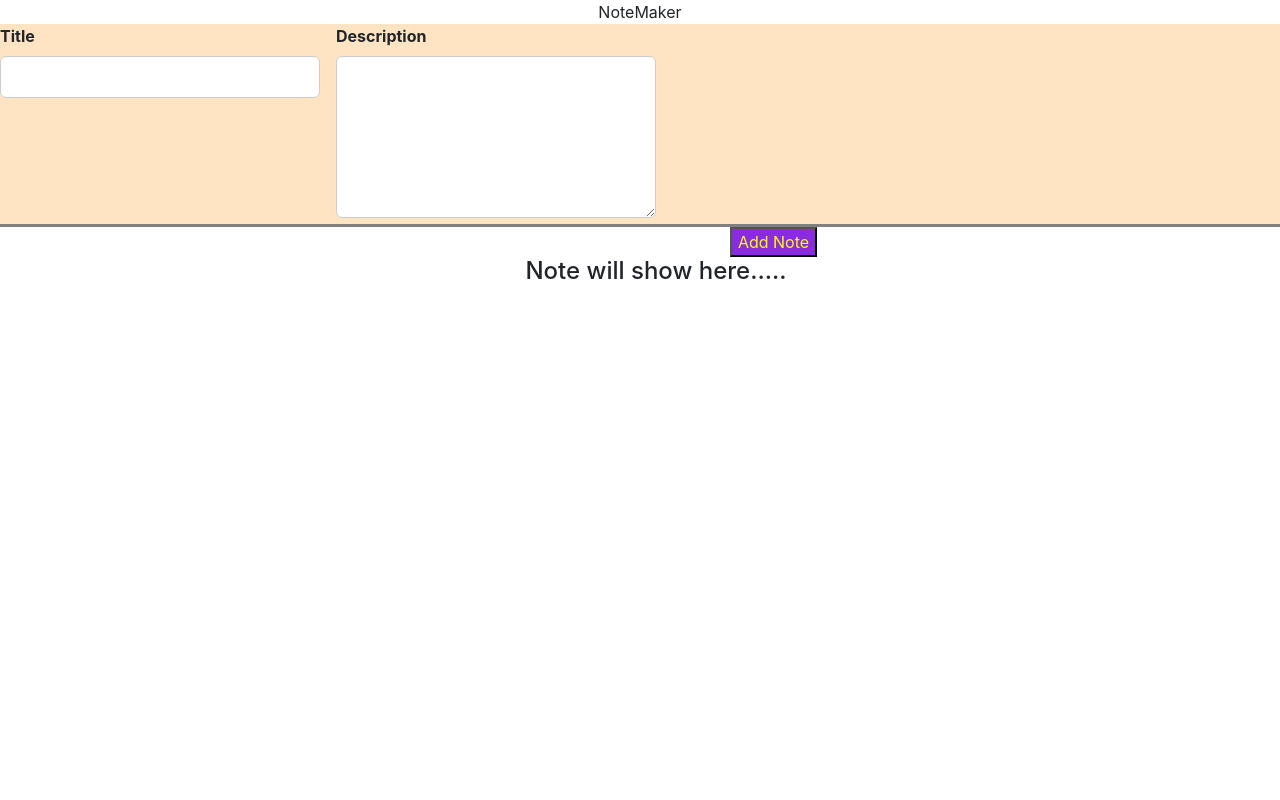
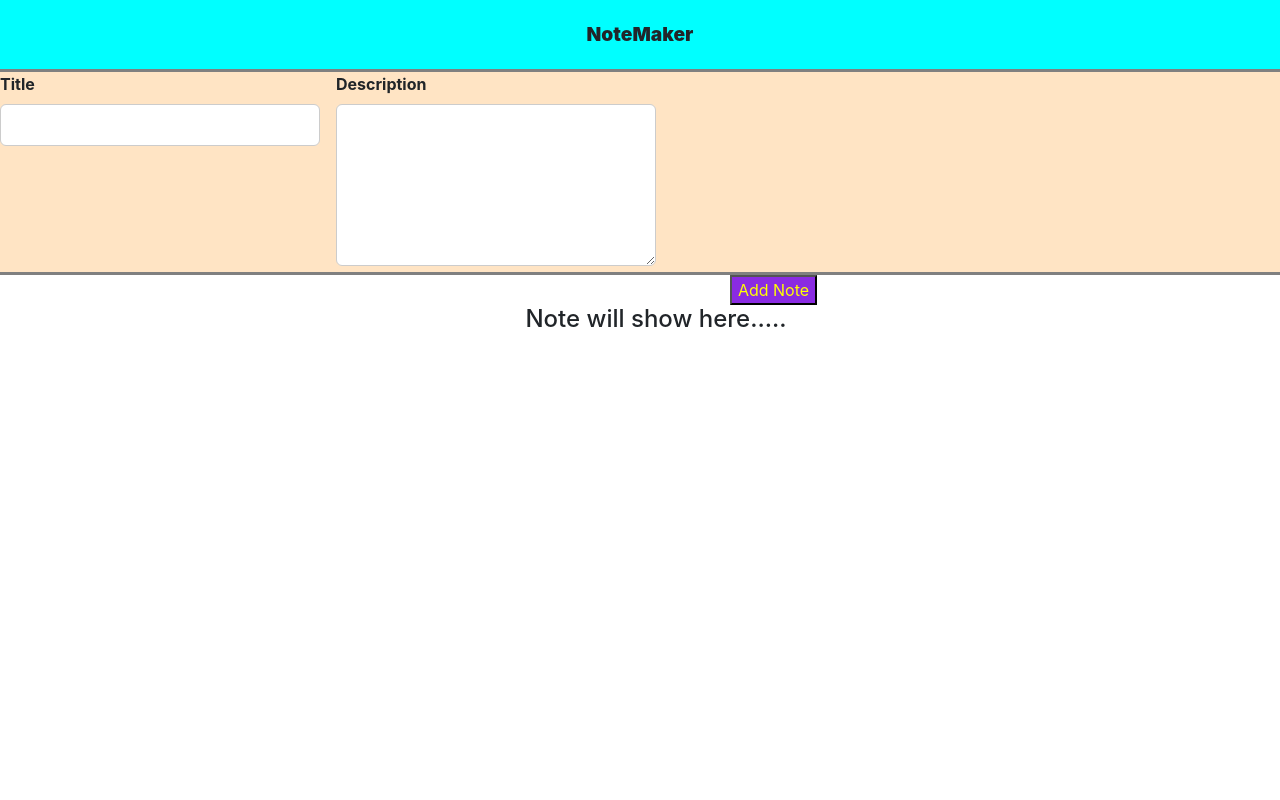
Before and after one commit to Janak869042/ui-mini-project, a React (Create React App) app: page / in a window 1280 px wide. Shown: the top 800 px of the page. Built offline with nearby package versions, Linux system fonts and the light colour scheme.

Commit message:
Update NoteHeader.css

```diff
--- a/src/components/NoteHeader.css
+++ b/src/components/NoteHeader.css
@@ -0,0 +1,9 @@
+.main {
+    background-color: aqua;
+    border-bottom: 3px solid gray;
+    padding: 20px 10px;
+  }
+  .main__head {
+    font-size: larger;
+    font-weight: 1000;
+  }
```
